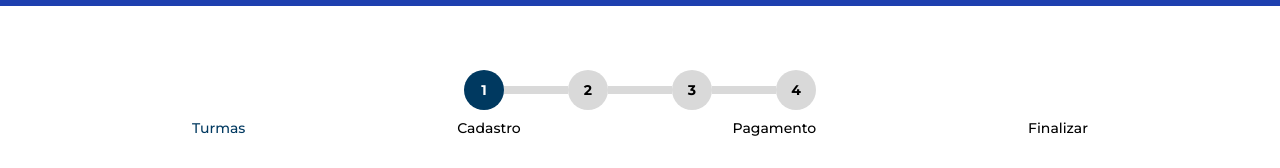
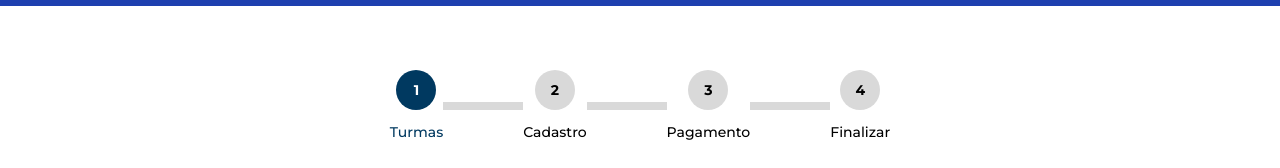
Before and after one commit to projetosseedabit/sistema-matriculas-front, a Next.js app in the folder sistema-matriculas-front/: page / in a window 1280 px wide. Shown: the part 176-344 px from the top of the page. Built offline with nearby package versions, Linux system fonts and the light colour scheme; no server answers.

Commit message:
fix: progress bar

```diff
--- a/sistema-matriculas-front/src/components/progress-bar/progress-bar.tsx
+++ b/sistema-matriculas-front/src/components/progress-bar/progress-bar.tsx
@@ -8,7 +8,7 @@ export const ProgressBar: React.FC<ProgressBarProps> = ({ currentStep }) => {
 
   return (
     <div className="flex flex-col items-center my-8 w-full">
-      {/* Barra de progresso */}
+      {/* Contêiner principal da barra de progresso */}
       <div className="flex items-center justify-center w-full max-w-4xl relative">
         {Array.from({ length: totalSteps }, (_, index) => {
           const step = index + 1;
@@ -18,37 +18,34 @@ export const ProgressBar: React.FC<ProgressBarProps> = ({ currentStep }) => {
           return (
             <div key={step} className="flex items-center">
               {/* Esfera */}
-              <div
-                className={`w-10 h-10 rounded-full flex items-center justify-center text-sm font-bold
-                ${isActive ? "bg-[#003960] text-white" : "bg-[#D9D9D9] text-black"}`}
-              >
-                {step}
+              <div className="flex flex-col items-center">
+                <div
+                  className={`w-10 h-10 rounded-full flex items-center justify-center text-sm font-bold
+                  ${isActive ? "bg-[#003960] text-white" : "bg-[#D9D9D9] text-black"}`}
+                >
+                  {step}
+                </div>
+                {/* Texto abaixo da esfera */}
+                <span
+                  className="mt-3 text-sm font-medium text-center"
+                  style={{
+                    color: step <= currentStep ? "#003960" : "#000000",
+                  }}
+                >
+                  {steps[index]}
+                </span>
               </div>
+
               {/* Linha (se não for a última esfera) */}
               {step !== totalSteps && (
                 <div
-                  className={`h-2 w-16 ${isLineActive ? "bg-[#003960]" : "bg-[#D9D9D9]"}`}
+                  className={`h-2 w-12 sm:w-16 md:w-20 ${isLineActive ? "bg-[#003960]" : "bg-[#D9D9D9]"}`}
                 ></div>
               )}
             </div>
           );
         })}
       </div>
-
-      {/* Textos abaixo das esferas */}
-      <div className="flex justify-between w-full max-w-4xl mt-2">
-        {steps.map((text, index) => (
-          <span
-            key={index}
-            className="text-sm font-medium text-center"
-            style={{
-              color: index + 1 <= currentStep ? "#003960" : "#000000",
-            }}
-          >
-            {text}
-          </span>
-        ))}
-      </div>
     </div>
   );
 };
```
